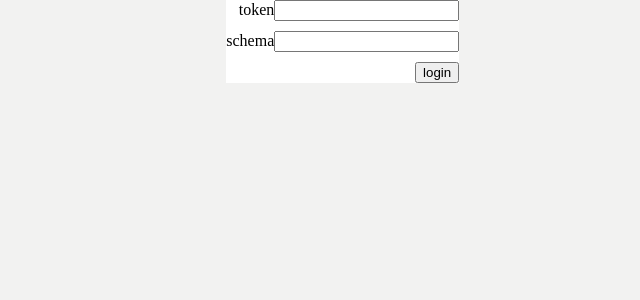
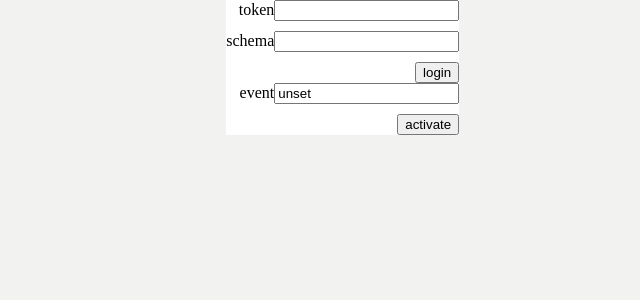
Before and after one commit to StreamLayer/sdk-web-demo-cra, a React (Create React App) app: page / in a window 1280 px wide. Shown: the top 300 px of the page, without its empty margins (640-1280 px from the left). Built offline with nearby package versions, Linux system fonts and the light colour scheme; no server answers.

Commit message:
feat: update integration

```diff
--- a/src/App.tsx
+++ b/src/App.tsx
@@ -1,22 +1,15 @@
 import { useState } from 'react'
-import { StreamLayerLogin, MastersStreamLayerProvider, MastersStreamLayerSDKReact, StreamLayerSDKPoints } from '@streamlayer/react/masters'
+import { StreamLayerProvider, DeepLinkCallback, VideoPlayerCallback, StreamLayerSDKReact } from '@streamlayer/react'
+import { StreamLayerSDKPoints } from '@streamlayer/react/points'
+import { StreamLayerLogin } from '@streamlayer/react/auth'
 import '@streamlayer/react/style.css'
 
 const EVENT_ID = process.env.REACT_APP_EVENT_ID || ''
 const SDK_KEY = process.env.REACT_APP_SDK_KEY || ''
 const PRODUCTION = process.env.REACT_APP_PRODUCTION === 'true'
 
-type DeepLinkUrlParams = {
-  // StreamLayer user id
-  sldl_uid?: string
-  // StreamLayer event id
-  sldl_eid?: string
-  // Masters event id
-  sldl_e_eid?: string
-}
-
-const cb = ({ sldl_uid, sldl_eid, sldl_e_eid }: DeepLinkUrlParams) => {
-  console.log('DeepLinkUrlParams', { sldl_uid, sldl_eid, sldl_e_eid })
+const cb: DeepLinkCallback = (params) => {
+  console.log('DeepLinkUrlParams', params)
   // enable FG+
 }
 
@@ -24,7 +17,7 @@ type VideoPlayerData = {
   muted: boolean
 }
 
-const toggleVideoVolume = ({ muted }: VideoPlayerData) => {
+const toggleVideoVolume: VideoPlayerCallback = ({ muted }: VideoPlayerData) => {
   console.log('ToggleVideoVolume', muted)
   const player = document.getElementsByTagName('video')[0] as HTMLVideoElement
 
@@ -36,6 +29,7 @@ const toggleVideoVolume = ({ muted }: VideoPlayerData) => {
 }
 
 function App() {
+  const [event, setEventId] = useState('')
   const [user, setUser] = useState({ token: '', schema: '' })
 
   const submitUser = (e: React.FormEvent<HTMLFormElement>) => {
@@ -48,23 +42,25 @@ function App() {
     setUser({ token, schema })
   }
 
+  const activateEvent = (e: React.FormEvent<HTMLFormElement>) => {
+    e.preventDefault()
+    const data = new FormData(e.currentTarget)
+
+    const event = data.get('event') as string
+
+    setEventId(event)
+  }
+
   return (
     <div className='app-div'>
       <div className='app-container'>
-        <MastersStreamLayerProvider sdkKey={SDK_KEY} production={PRODUCTION} onDeepLinkHandled={cb} videoPlayerController={toggleVideoVolume}>
+        <StreamLayerProvider sdkKey={SDK_KEY} production={PRODUCTION} onDeepLinkHandled={cb} videoPlayerController={toggleVideoVolume}>
           <div className='points'>
             <StreamLayerSDKPoints />
           </div>
           <StreamLayerLogin token={user.token} schema={user.schema} />
-          <MastersStreamLayerSDKReact>
-              {({ activateEventWithId, deactivate }) => (
-                <div id="rendered-by-sdk">
-                  <button onClick={() => activateEventWithId(EVENT_ID)}>Open event {EVENT_ID}</button>
-                  <button onClick={deactivate}>Close event</button>
-                </div>
-              )}
-            </MastersStreamLayerSDKReact>
-        </MastersStreamLayerProvider>
+          <StreamLayerSDKReact event={event} />
+        </StreamLayerProvider>
       </div>
       <div className='settings'>
         <form className='auth-form' onSubmit={submitUser}>
@@ -80,6 +76,15 @@ function App() {
             <button type="submit">login</button>
           </div>
         </form>
+        <form className='auth-form' onSubmit={activateEvent}>
+          <div>
+            <label htmlFor="event">event</label>
+            <input type="text" id="event" name="event" defaultValue={EVENT_ID} />
+          </div>
+          <div>
+            <button type="submit">activate</button>
+          </div>
+        </form>
       </div>
     </div>
   )
--- a/src/index.css
+++ b/src/index.css
@@ -17,6 +17,7 @@ body {
 .app-container {
   width: 324px;
   height: 660px;
+  overflow: hidden;
 }
 
 .logo {
```
